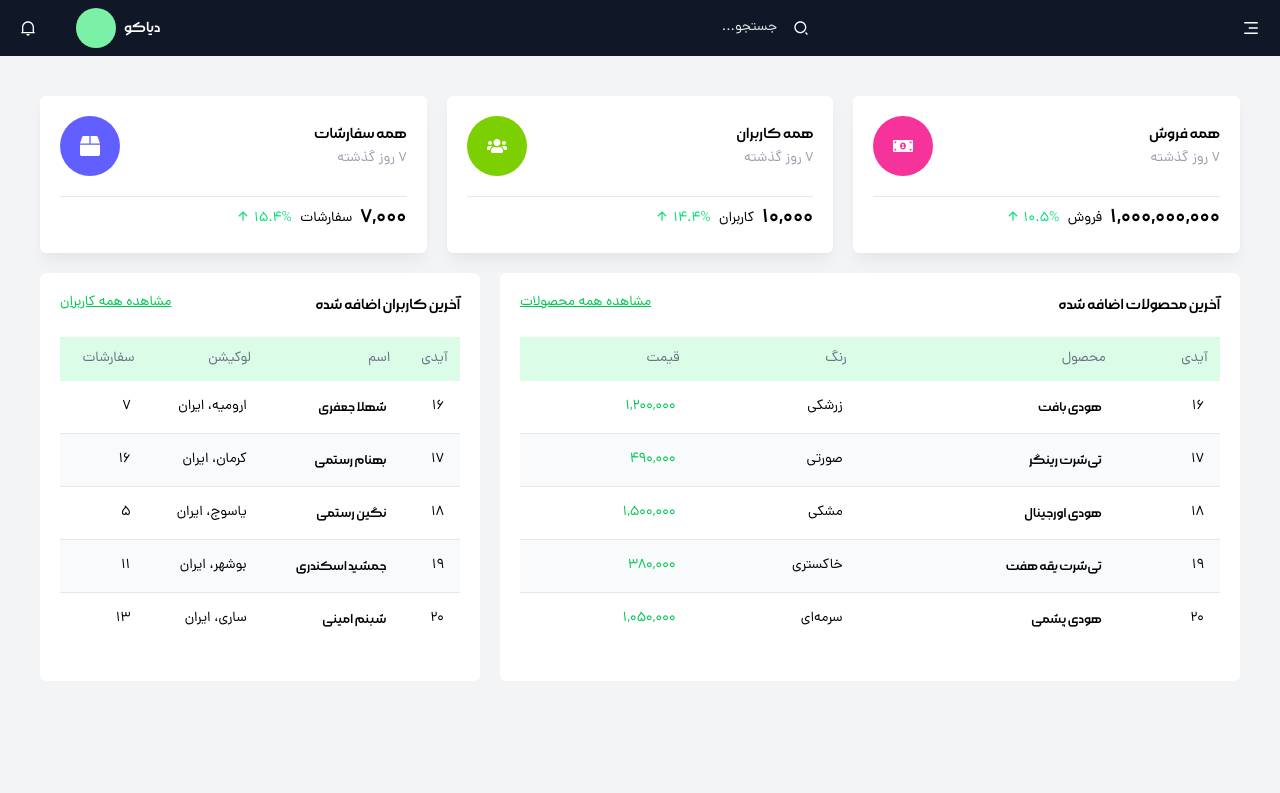
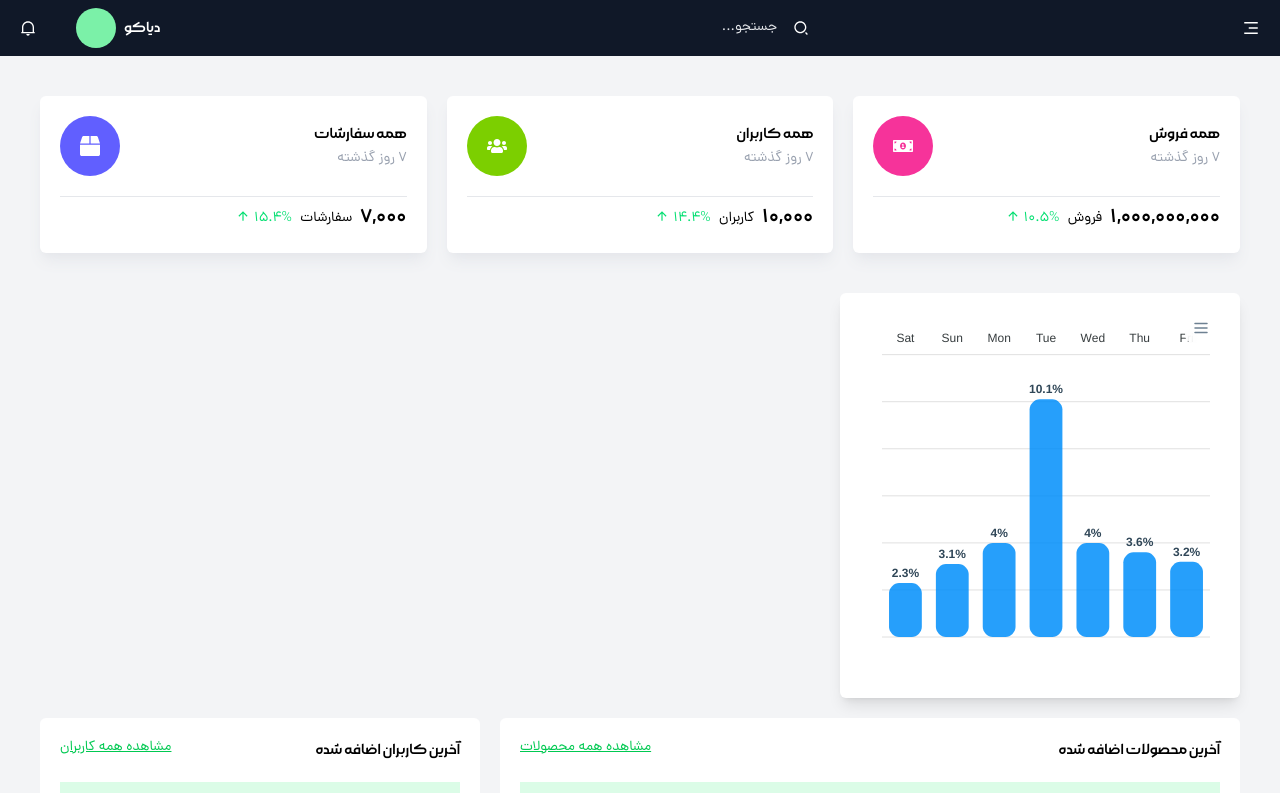
Before and after one commit to mariacnru/professioal-admin-dashboard, a React (Vite) app: page / in a window 1280 px wide. Shown: the top 793 px of the page. Built offline with nearby package versions, Linux system fonts and the light colour scheme.

Commit message:
Cart_1 completed

```diff
--- a/src/Pages/Home/Home.jsx
+++ b/src/Pages/Home/Home.jsx
@@ -4,6 +4,7 @@ import Header from "./components/Header";
 import LastProducts from "./components/LastProducts";
 import LastUsers from "./components/LastUsers";
 import { NavLink } from "react-router";
+import Chart_1 from "./components/Chart_1";
 
 function Home() {
   const card = [
@@ -42,6 +43,8 @@ function Home() {
         ))}
       </div>
 
+      <Chart_1 />
+
       <div className="lg:flex *:h-102 gap-5 w-full space-y-5 mt-5">
         <div className="bg-white p-5 rounded-md grow">
           <div className="flex justify-between">
--- /dev/null
+++ b/src/Pages/Home/components/Chart_1.jsx
@@ -0,0 +1,102 @@
+import React, { useState } from "react";
+import ReactApexChart from "react-apexcharts";
+
+function Chart_1() {
+  const [state, setState] = useState({
+    series: [
+      {
+        name: "فروش",
+        data: [2.3, 3.1, 4.0, 10.1, 4.0, 3.6, 3.2],
+      },
+    ],
+    options: {
+      chart: {
+        height: 350,
+        type: "bar",
+      },
+      plotOptions: {
+        bar: {
+          borderRadius: 10,
+          dataLabels: {
+            position: "top",
+          },
+        },
+      },
+
+      dataLabels: {
+        enabled: true,
+        formatter: function (val) {
+          return val + "%";
+        },
+        offsetY: -20,
+        style: {
+          fontSize: "12px",
+          colors: ["#304758"],
+        },
+      },
+
+      xaxis: {
+        categories: ["Sat", "Sun", "Mon", "Tue", "Wed", "Thu", "Fri"],
+
+        position: "top",
+
+        axisBorder: {
+          show: false,
+        },
+
+        axisTicks: {
+          show: false,
+        },
+
+        crosshairs: {
+          fill: {
+            type: "gradient",
+            gradient: {
+              colorFrom: "#D8E3F0",
+              colorTo: "#BED1E6",
+              stops: [0, 100],
+              opacityFrom: 0.4,
+              opacityTo: 0.5,
+            },
+          },
+        },
+
+        tooltip: {
+          enabled: true,
+        },
+      },
+
+      yaxis: {
+        axisBorder: {
+          show: false,
+        },
+
+        axisTicks: {
+          show: false,
+        },
+
+        labels: {
+          show: false,
+          formatter: function (val) {
+            return val + "%";
+          },
+        },
+      },
+    },
+  });
+
+  return (
+    <div className="w-100 bg-white mt-10 rounded-md shadow-lg p-5 font-Dana">
+      <div id="chart">
+        <ReactApexChart
+          options={state.options}
+          series={state.series}
+          type="bar"
+          height={350}
+        />
+      </div>
+    </div>
+  );
+}
+
+export default Chart_1;
```
